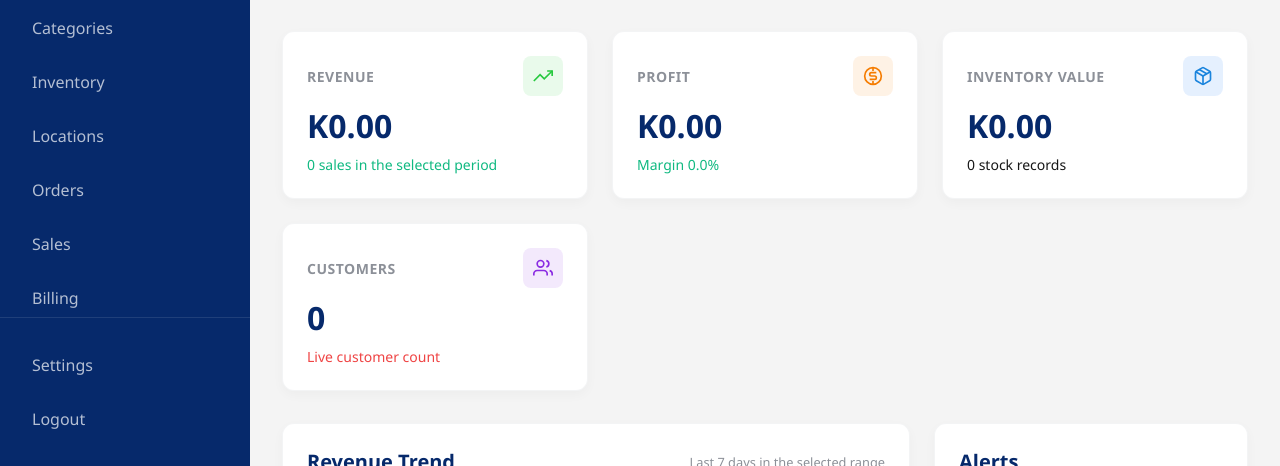
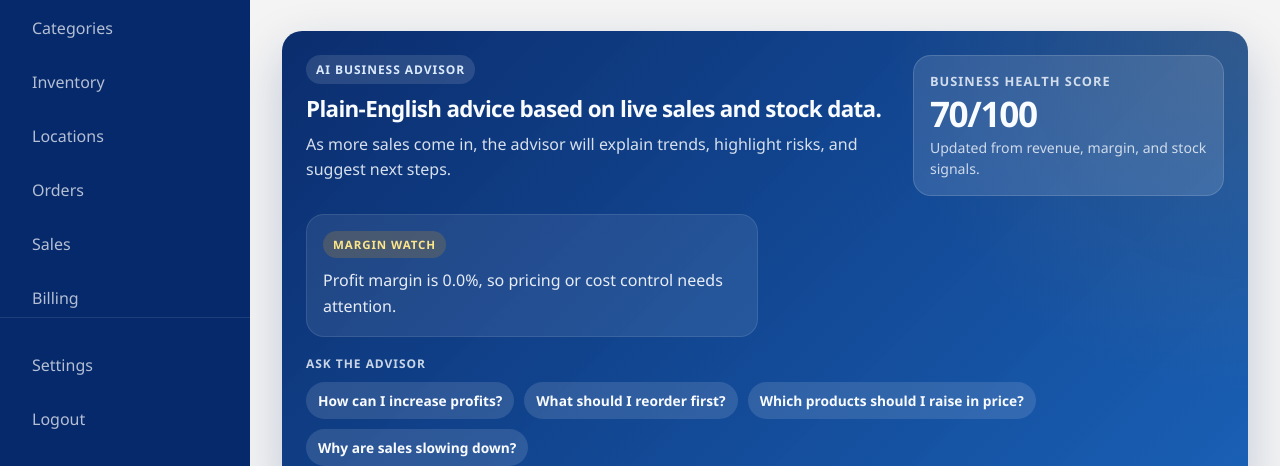
Before and after one commit to Vendora-ZM/vendora-frontend, a Next.js app: page /dashboard in a window 1280 px wide. Shown: the part 334-800 px from the top of the page. Built offline with nearby package versions, Linux system fonts and the light colour scheme; no server answers.

Commit message:
feat: add ai advisor to dashboard

```diff
--- a/src/app/(dashboard)/dashboard/page.module.css
+++ b/src/app/(dashboard)/dashboard/page.module.css
@@ -425,6 +425,160 @@
   font-weight: 500;
 }
 
+.aiAdvisorCard {
+  display: grid;
+  gap: 18px;
+  padding: 24px;
+  border-radius: 20px;
+  background:
+    radial-gradient(circle at top right, rgba(245, 158, 11, 0.12), transparent 34%),
+    linear-gradient(135deg, rgba(6, 41, 107, 0.98), rgba(11, 86, 177, 0.94));
+  color: #f8fbff;
+  box-shadow: 0 20px 50px rgba(6, 41, 107, 0.22);
+}
+
+.aiAdvisorHeader {
+  display: flex;
+  justify-content: space-between;
+  gap: 18px;
+  align-items: flex-start;
+}
+
+.aiAdvisorEyebrow {
+  display: inline-flex;
+  width: fit-content;
+  padding: 6px 10px;
+  border-radius: 999px;
+  background: rgba(255, 255, 255, 0.12);
+  color: #dbeafe;
+  font-size: 0.75rem;
+  font-weight: 800;
+  letter-spacing: 0.08em;
+  text-transform: uppercase;
+}
+
+.aiAdvisorTitle {
+  margin: 12px 0 0;
+  font-size: 1.4rem;
+  line-height: 1.15;
+  letter-spacing: -0.03em;
+}
+
+.aiAdvisorText {
+  margin: 10px 0 0;
+  max-width: 720px;
+  color: rgba(248, 251, 255, 0.86);
+  line-height: 1.6;
+}
+
+.aiScoreCard {
+  min-width: 190px;
+  display: grid;
+  gap: 6px;
+  padding: 16px;
+  border-radius: 18px;
+  background: rgba(255, 255, 255, 0.12);
+  border: 1px solid rgba(255, 255, 255, 0.14);
+}
+
+.aiScoreLabel {
+  font-size: 0.8rem;
+  color: rgba(248, 251, 255, 0.8);
+  text-transform: uppercase;
+  letter-spacing: 0.08em;
+  font-weight: 700;
+}
+
+.aiScoreValue {
+  font-size: 2.2rem;
+  line-height: 1;
+  font-weight: 800;
+  letter-spacing: -0.04em;
+}
+
+.aiScoreHint {
+  color: rgba(248, 251, 255, 0.78);
+  line-height: 1.5;
+  font-size: 0.88rem;
+}
+
+.aiInsightGrid {
+  display: grid;
+  grid-template-columns: repeat(2, minmax(0, 1fr));
+  gap: 14px;
+}
+
+.aiInsightCard {
+  display: grid;
+  gap: 10px;
+  padding: 16px;
+  border-radius: 18px;
+  background: rgba(255, 255, 255, 0.08);
+  border: 1px solid rgba(255, 255, 255, 0.1);
+}
+
+.aiInsightCard p {
+  margin: 0;
+  line-height: 1.6;
+  color: rgba(248, 251, 255, 0.92);
+}
+
+.aiInsightTone {
+  display: inline-flex;
+  width: fit-content;
+  padding: 6px 10px;
+  border-radius: 999px;
+  font-size: 0.72rem;
+  font-weight: 800;
+  letter-spacing: 0.08em;
+  text-transform: uppercase;
+}
+
+.tonePositive {
+  background: rgba(34, 197, 94, 0.16);
+  color: #bbf7d0;
+}
+
+.toneWarning {
+  background: rgba(245, 158, 11, 0.18);
+  color: #fde68a;
+}
+
+.toneNeutral {
+  background: rgba(148, 163, 184, 0.18);
+  color: #e2e8f0;
+}
+
+.aiPromptRow {
+  display: grid;
+  gap: 10px;
+}
+
+.aiPromptLabel {
+  color: rgba(248, 251, 255, 0.8);
+  text-transform: uppercase;
+  letter-spacing: 0.08em;
+  font-size: 0.75rem;
+  font-weight: 700;
+}
+
+.aiPromptPills {
+  display: flex;
+  flex-wrap: wrap;
+  gap: 10px;
+}
+
+.aiPromptPill {
+  display: inline-flex;
+  align-items: center;
+  padding: 9px 12px;
+  border-radius: 999px;
+  background: rgba(255, 255, 255, 0.12);
+  color: #f8fbff;
+  font-size: 0.86rem;
+  font-weight: 600;
+}
+
 .emptyState {
   min-height: 120px;
   width: 100%;
@@ -501,6 +655,23 @@
   .alertsContainer {
     padding: 12px 16px;
   }
+
+  .aiAdvisorCard {
+    padding: 18px;
+  }
+
+  .aiInsightGrid {
+    grid-template-columns: 1fr;
+  }
+
+  .aiAdvisorHeader {
+    flex-direction: column;
+  }
+
+  .aiScoreCard {
+    width: 100%;
+    min-width: 0;
+  }
 }
 
 @media (max-width: 480px) {
--- a/src/app/(dashboard)/dashboard/page.tsx
+++ b/src/app/(dashboard)/dashboard/page.tsx
@@ -163,6 +163,102 @@ export default function DashboardOverview() {
   }, [salesTrends]);
 
   const graphMax = Math.max(...graphData.map((point) => point.value), 1);
+  const aiAdvisor = useMemo(() => {
+    const midpoint = Math.max(1, Math.ceil(graphData.length / 2));
+    const earlyPeriodRevenue = graphData.slice(0, midpoint).reduce((sum, point) => sum + point.revenue, 0);
+    const latePeriodRevenue = graphData.slice(midpoint).reduce((sum, point) => sum + point.revenue, 0);
+    const revenueDelta =
+      earlyPeriodRevenue > 0 ? ((latePeriodRevenue - earlyPeriodRevenue) / earlyPeriodRevenue) * 100 : 0;
+    const bestProduct = topProducts[0];
+    const urgentStock = lowStockAlerts[0];
+    const bestProductSold = bestProduct ? Number(bestProduct.quantity_sold) || 0 : 0;
+    const positiveTrend = revenueDelta >= 0;
+
+    const insights: { title: string; text: string; tone: 'positive' | 'warning' | 'neutral' }[] = [];
+
+    if (graphData.length > 1) {
+      insights.push({
+        title: 'Sales momentum',
+        text: `The later part of the selected period is ${Math.abs(revenueDelta).toFixed(1)}% ${
+          positiveTrend ? 'ahead of' : 'behind'
+        } the earlier days.`,
+        tone: positiveTrend ? 'positive' : 'warning',
+      });
+    }
+
+    if (bestProduct) {
+      insights.push({
+        title: 'Top seller',
+        text: `${bestProduct.product_name} leads with ${bestProductSold.toLocaleString()} sold and ${formatCurrency(
+          bestProduct.revenue
+        )} in revenue.`,
+        tone: 'positive',
+      });
+    }
+
+    if (urgentStock) {
+      insights.push({
+        title: 'Stock risk',
+        text: `${urgentStock.product.name} is down to ${urgentStock.available} unit${
+          urgentStock.available === 1 ? '' : 's'
+        }. Reorder soon to avoid lost sales.`,
+        tone: urgentStock.available <= 2 ? 'warning' : 'neutral',
+      });
+    }
+
+    if (profitMargin < 15) {
+      insights.push({
+        title: 'Margin watch',
+        text: `Profit margin is ${profitMargin.toFixed(1)}%, so pricing or cost control needs attention.`,
+        tone: 'warning',
+      });
+    } else if (profitMargin < 25) {
+      insights.push({
+        title: 'Margin watch',
+        text: `Profit margin is ${profitMargin.toFixed(1)}%. There is still room to improve pricing or mix.`,
+        tone: 'neutral',
+      });
+    }
+
+    if (insights.length === 0) {
+      insights.push({
+        title: 'Advisor ready',
+        text: 'Once sales start flowing, Vendora will surface demand, margin, and inventory signals here.',
+        tone: 'neutral',
+      });
+    }
+
+    const healthScore = Math.max(
+      42,
+      Math.min(
+        98,
+        Math.round(
+          68 +
+            (positiveTrend ? 10 : -8) +
+            (profitMargin >= 25 ? 10 : profitMargin >= 15 ? 2 : -12) +
+            (urgentStock ? -8 : 4) +
+            (bestProduct ? 4 : 0)
+        )
+      )
+    );
+
+    return {
+      healthScore,
+      summary:
+        graphData.length > 1
+          ? positiveTrend
+            ? 'The dashboard is trending upward, and the advisor is watching for the next stock or margin risk.'
+            : 'Sales are softer in the later part of the period, so the advisor is highlighting recovery actions.'
+          : 'As more sales come in, the advisor will explain trends, highlight risks, and suggest next steps.',
+      insights,
+      prompts: [
+        'How can I increase profits?',
+        'What should I reorder first?',
+        'Which products should I raise in price?',
+        'Why are sales slowing down?',
+      ],
+    };
+  }, [formatCurrency, graphData, lowStockAlerts, profitMargin, topProducts]);
   const hasError = Boolean(
     trendsError || topProductsError || salesError || balancesError || productsError || customersError
   );
@@ -273,6 +369,52 @@ export default function DashboardOverview() {
           Some dashboard data could not be loaded. The rest of the dashboard is still live.
         </div>
       )}
+
+      <div className={styles.aiAdvisorCard}>
+        <div className={styles.aiAdvisorHeader}>
+          <div>
+            <span className={styles.aiAdvisorEyebrow}>AI Business Advisor</span>
+            <h2 className={styles.aiAdvisorTitle}>Plain-English advice based on live sales and stock data.</h2>
+            <p className={styles.aiAdvisorText}>{aiAdvisor.summary}</p>
+          </div>
+
+          <div className={styles.aiScoreCard}>
+            <span className={styles.aiScoreLabel}>Business health score</span>
+            <strong className={styles.aiScoreValue}>{aiAdvisor.healthScore}/100</strong>
+            <span className={styles.aiScoreHint}>Updated from revenue, margin, and stock signals.</span>
+          </div>
+        </div>
+
+        <div className={styles.aiInsightGrid}>
+          {aiAdvisor.insights.map((insight) => (
+            <article key={insight.title} className={styles.aiInsightCard}>
+              <span
+                className={`${styles.aiInsightTone} ${
+                  insight.tone === 'positive'
+                    ? styles.tonePositive
+                    : insight.tone === 'warning'
+                      ? styles.toneWarning
+                      : styles.toneNeutral
+                }`}
+              >
+                {insight.title}
+              </span>
+              <p>{insight.text}</p>
+            </article>
+          ))}
+        </div>
+
+        <div className={styles.aiPromptRow}>
+          <span className={styles.aiPromptLabel}>Ask the advisor</span>
+          <div className={styles.aiPromptPills}>
+            {aiAdvisor.prompts.map((prompt) => (
+              <span key={prompt} className={styles.aiPromptPill}>
+                {prompt}
+              </span>
+            ))}
+          </div>
+        </div>
+      </div>
 
       <div className={styles.statsGrid}>
         <div className={styles.statCard}>
```
